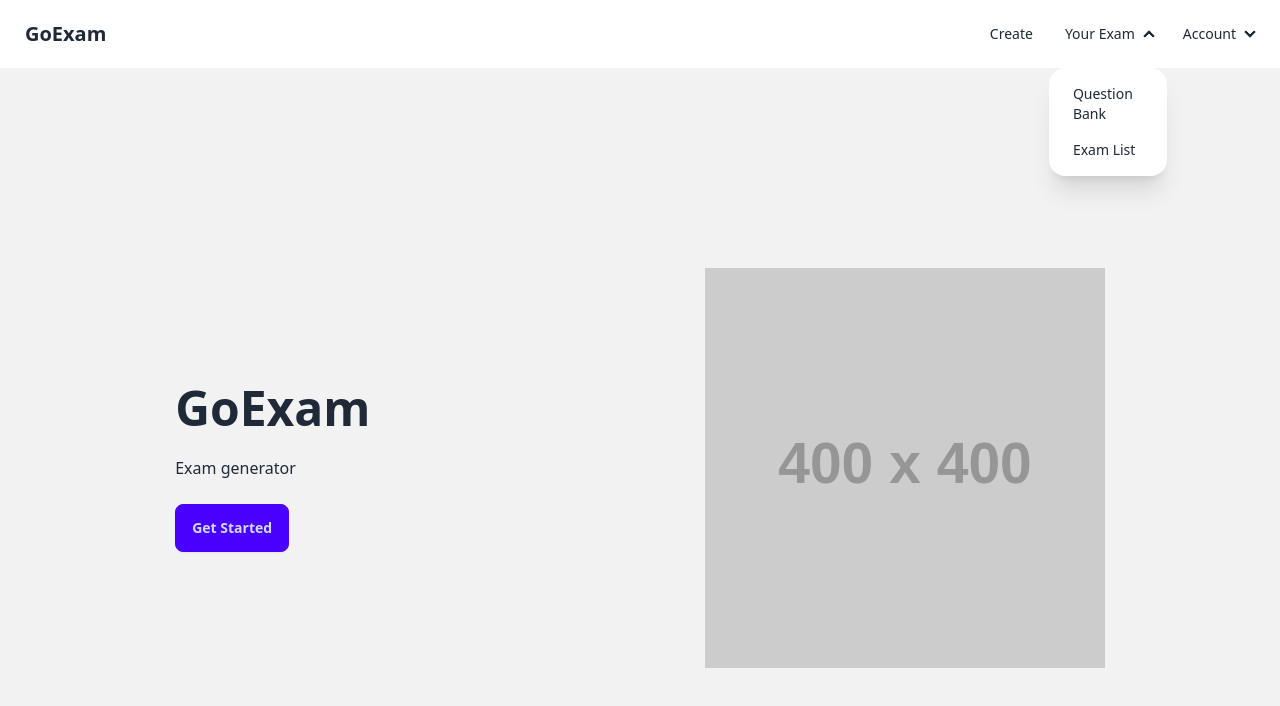
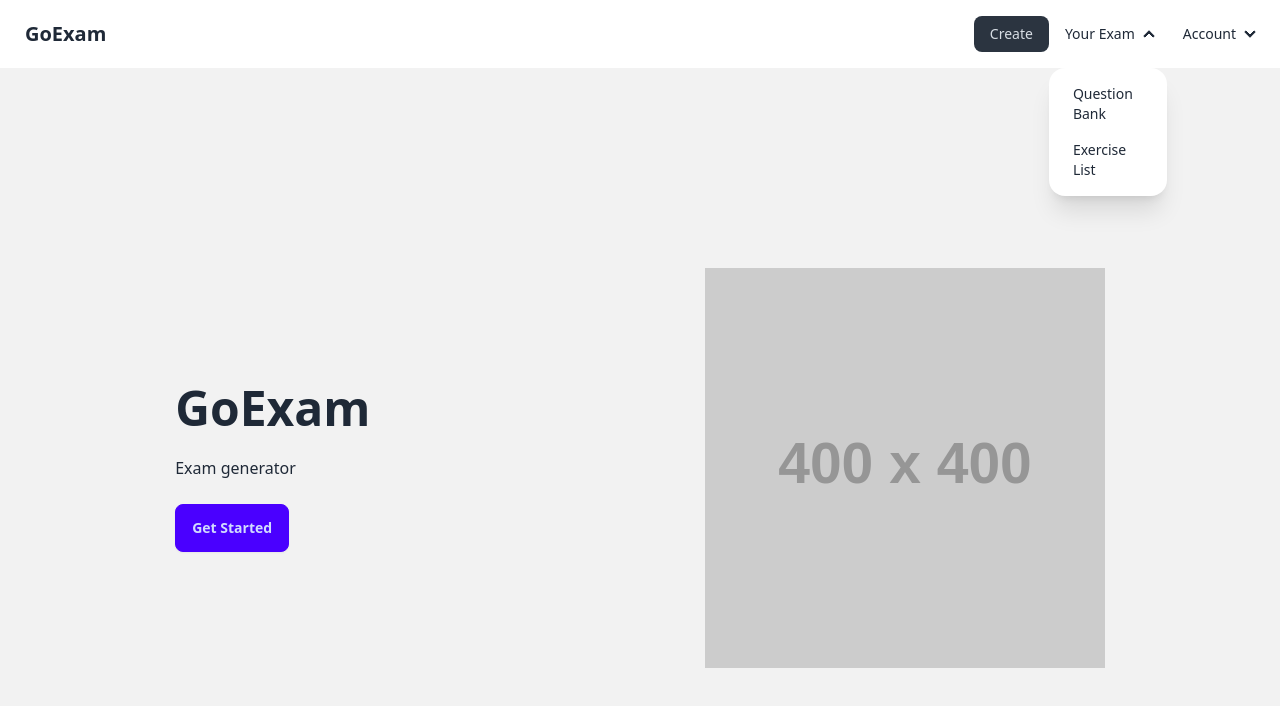
Before and after one commit to plykung/goExam-remake, a Next.js app: page / in a window 1280 px wide. Both pictures are taken after a click on the heading "Your Exam". Shown: the top 706 px of the page. Built offline with nearby package versions, Linux system fonts and the light colour scheme.

Commit message:
update navbar for new page

```diff
--- a/app/components/common/Navbar.tsx
+++ b/app/components/common/Navbar.tsx
@@ -1,3 +1,5 @@
+import Link from "next/link";
+
 export default function Navbar() {
 
     return (
@@ -21,20 +23,20 @@ export default function Navbar() {
           </ul>
         </div> */}
 
-                <a className="btn btn-ghost text-xl">GoExam</a>
+                <Link href="/" className="btn btn-ghost text-xl">GoExam</Link>
 
             </div>
 
             <div className="navbar-end hidden lg:flex">
                 <ul className="menu menu-horizontal px-1">
-                    <li><a>Create</a></li>
+                    <li><Link href="/create" className="active">Create</Link></li>
 
                     <li>
                         <details>
                             <summary>Your Exam</summary>
                             <ul className="p-2">
-                                <li><a>Question Bank</a></li>
-                                <li><a>Exam List</a></li>
+                                <li><Link href="/question">Question Bank</Link></li>
+                                <li><Link href="/exercise">Exercise List</Link></li>
                             </ul>
                         </details>
                     </li>
```
